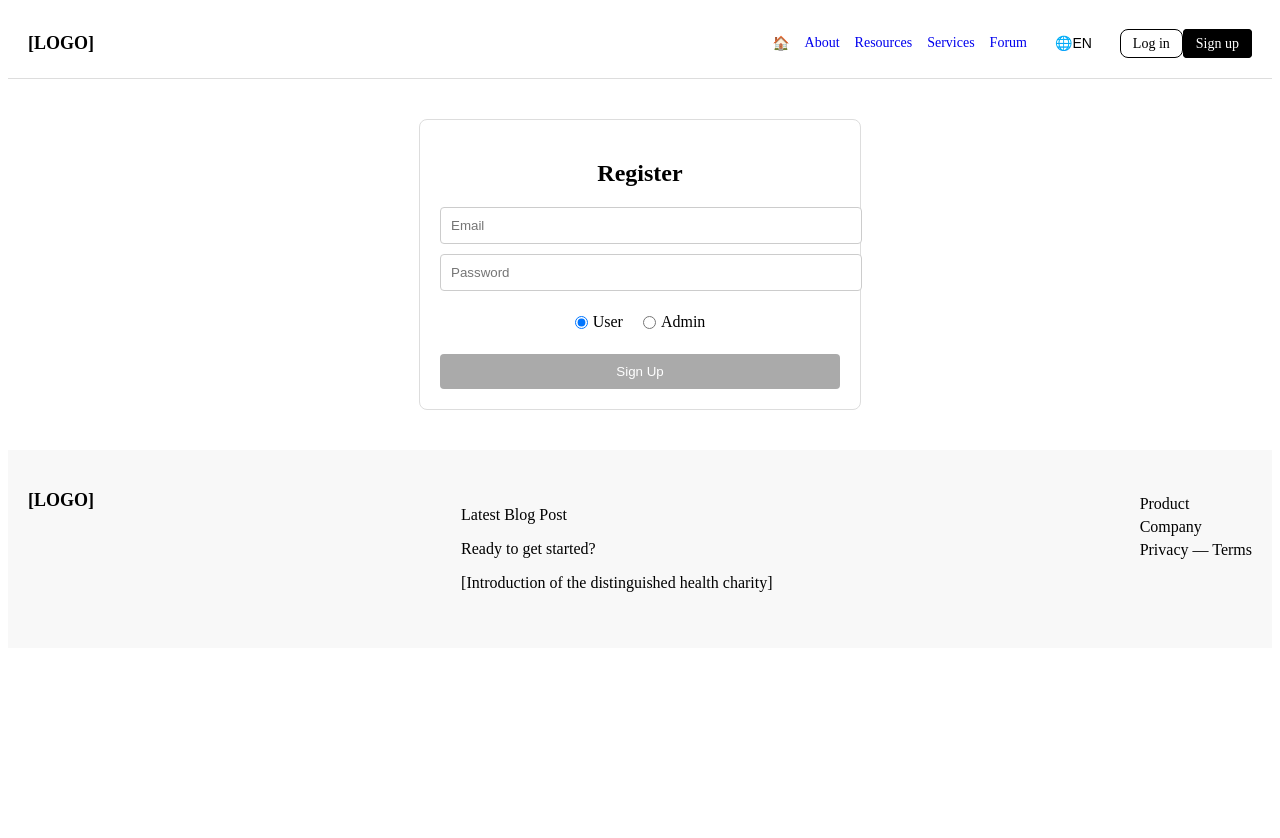
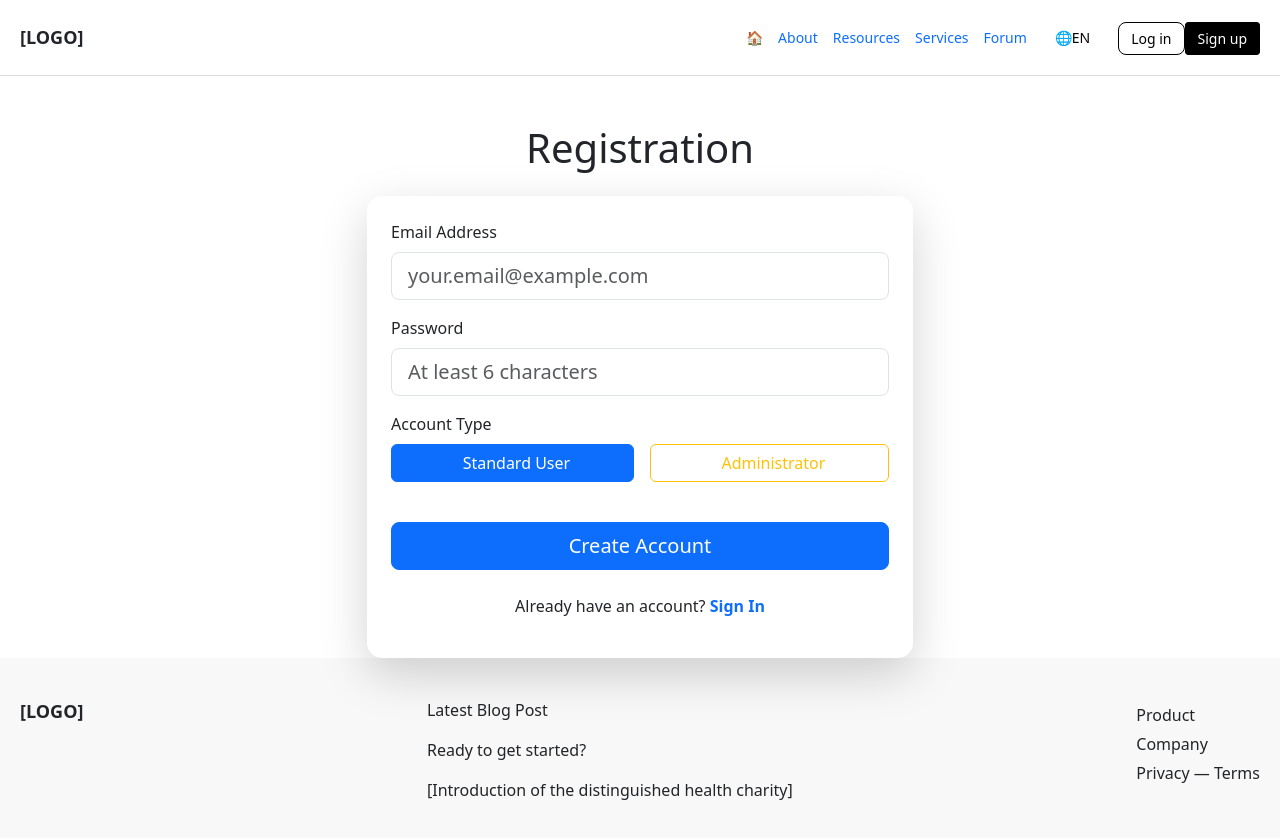
Before and after one commit to hcai0023/FIT5032_2025_HuayangCai_35524383-Advanced-Web-App, a Vue app: page /register in a window 1280 px wide. Shown: the top 838 px of the page. Before the commit the page ends 800 px from the top, so only its background shows below. Built offline with nearby package versions, Linux system fonts and the light colour scheme; no server answers.

Commit message:
firebase login and register

```diff
--- a/package.json
+++ b/package.json
@@ -13,6 +13,9 @@
     "format": "prettier --write src/"
   },
   "dependencies": {
+    "bootstrap": "^5.3.7",
+    "emailjs-com": "^3.2.0",
+    "firebase": "^12.1.0",
     "pinia": "^3.0.3",
     "vue": "^3.5.17",
     "vue-router": "^4.5.1"
--- a/src/App.vue
+++ b/src/App.vue
@@ -13,9 +13,9 @@
         <!-- 用户状态显示 -->
         <div v-if="authStore.isAuthenticated" class="user-info">
           <router-link to="/dashboard">
-            <span class="username">{{ authStore.currentUser.email }}</span>
+            <span class="username">{{ authStore.currentUser }}</span>
           </router-link>
-          <span v-if="authStore.isAdmin" class="admin-badge">ADMIN</span>
+          <span v-if="authStore.isAdmin()" class="admin-badge">ADMIN</span>
           <button @click="logout" class="logout-btn">{{ langText.logout }}</button>
         </div>
         <div v-if="!authStore.isAuthenticated">
@@ -106,6 +106,11 @@ export default {
     // 登出功能
     const logout = () => {
       authStore.logout();
+      router.push({ name: 'home' });
+      console.log("Firebase Logout Successful!");
+      const auth = getAuth()
+      signOut(auth)
+      console.log(auth.currentUser)
     };
 
     return { state, toggleLanguage, langText, authStore, logout };
--- /dev/null
+++ b/src/firebase/init.js
@@ -0,0 +1,19 @@
+// Import the functions you need from the SDKs you need
+import { initializeApp } from "firebase/app";
+
+// TODO: Add SDKs for Firebase products that you want to use
+// https://firebase.google.com/docs/web/setup#available-libraries
+
+// Your web app's Firebase configuration
+const firebaseConfig = {
+  apiKey: "AIzaSyDfm1KB-CeqVKo00rr6ckTiJIF_vaT9I60",
+  authDomain: "week7-huayang-cai.firebaseapp.com",
+  projectId: "week7-huayang-cai",
+  storageBucket: "week7-huayang-cai.firebasestorage.app",
+  messagingSenderId: "478100470138",
+  appId: "1:478100470138:web:5723a34b9d12267535fec3"
+};
+
+// Initialize Firebase
+const app = initializeApp(firebaseConfig);
+export default app;
--- a/src/main.js
+++ b/src/main.js
@@ -2,6 +2,7 @@ import { createApp } from 'vue';
 import { createPinia } from 'pinia'
 import App from './App.vue';
 import router from './router';
+import 'bootstrap/dist/css/bootstrap.min.css'
 
 const app = createApp(App);
 const pinia = createPinia()
--- a/src/stores/auth.js
+++ b/src/stores/auth.js
@@ -1,44 +1,86 @@
 import { defineStore } from 'pinia';
 import { ref } from 'vue';
+import { getAuth, signOut, onAuthStateChanged } from 'firebase/auth';
+import app from '@/firebase/init';
 
 export const useAuthStore = defineStore('auth', () => {
+  const isAuthenticated = ref(false);
   const currentUser = ref(null);
-  const isAuthenticated = ref(false);
-  const isAdmin = ref(false);
+  const userRole = ref('user');
+  const userId = ref(null);
+
+  // 登录功能
+  const login = (userData) => {
+    isAuthenticated.value = true;
+    currentUser.value = userData.email;
+    userRole.value = userData.role;
+    userId.value = userData.uid;
+
+    // 存储到sessionStorage（仅会话期间有效）
+    sessionStorage.setItem('auth', JSON.stringify({
+      isAuthenticated: true,
+      email: userData.email,
+      role: userData.role,
+      uid: userData.uid
+    }));
+  };
+
+  // 注销功能
+  const logout = async () => {
+    isAuthenticated.value = false;
+    currentUser.value = null;
+    userRole.value = 'user';
+    userId.value = null;
+    sessionStorage.removeItem('auth');
+    const auth = getAuth(app);
+    await signOut(auth);
+  };
 
   // 初始化认证状态
   const initAuth = () => {
-    const storedUser = localStorage.getItem('currentUser');
-    if (storedUser) {
-      const user = JSON.parse(storedUser);
-      currentUser.value = user;
-      isAuthenticated.value = true;
-      isAdmin.value = user.role === 'admin';
-    }
+    const auth = getAuth(app);
+
+    onAuthStateChanged(auth, (user) => {
+      if (user) {
+        // 用户已登录
+        const role = localStorage.getItem(`userRole_${user.uid}`) || 'user';
+
+        isAuthenticated.value = true;
+        currentUser.value = user.email;
+        userRole.value = role;
+        userId.value = user.uid;
+
+        // 存储到 sessionStorage
+        sessionStorage.setItem('auth', JSON.stringify({
+          isAuthenticated: true,
+          email: user.email,
+          role: role,
+          uid: user.uid
+        }));
+      } else {
+        // 用户已登出
+        isAuthenticated.value = false;
+        currentUser.value = null;
+        userRole.value = 'user';
+        userId.value = null;
+        sessionStorage.removeItem('auth');
+      }
+    });
   };
 
-  // 登录功能
-  const login = (user) => {
-    currentUser.value = user;
-    isAuthenticated.value = true;
-    isAdmin.value = user.role === 'admin';
-    localStorage.setItem('currentUser', JSON.stringify(user));
-  };
-
-  // 登出功能
-  const logout = () => {
-    currentUser.value = null;
-    isAuthenticated.value = false;
-    isAdmin.value = false;
-    localStorage.removeItem('currentUser');
+  // 检查用户是否是管理员
+  const isAdmin = () => {
+    return userRole.value === 'admin';
   };
 
   return {
+    isAuthenticated,
     currentUser,
-    isAuthenticated,
-    isAdmin,
+    userRole,
+    userId,
+    login,
+    logout,
     initAuth,
-    login,
-    logout
+    isAdmin
   };
 });
--- a/src/views/Dashboard.vue
+++ b/src/views/Dashboard.vue
@@ -55,6 +55,9 @@
         <router-link to="/forum" class="btn btn-secondary">
           <i class="icon">💬</i> {{ langText.forum }}
         </router-link>
+        <button @click="sendEmail" class="email-btn">
+          <i class="icon">✉️</i> {{ langText.sendEmail }}
+        </button>
       </div>
     </div>
   </div>
@@ -63,6 +66,7 @@
 <script>
 import { inject, computed } from 'vue';
 import { useAuthStore } from '@/stores/auth';
+import emailjs from 'emailjs-com';
 
 export default {
   setup() {
@@ -85,7 +89,8 @@ export default {
             recentForumPost: 'Recent Forum Post',
             healthTips: 'Health Tips for Beginners',
             newBooking: 'New Booking',
-            forum: 'Go to Forum'
+            forum: 'Go to Forum',
+            sendEmail: 'Send Emails'
           }
         : {
             welcome: '欢迎',
@@ -101,7 +106,8 @@ export default {
             recentForumPost: '最近的论坛帖子',
             healthTips: '初学者健康提示',
             newBooking: '新建预约',
-            forum: '前往论坛'
+            forum: '前往论坛',
+            sendEmail: '发送邮件'
           };
     });
 
@@ -110,7 +116,26 @@ export default {
       state,
       authStore
     };
+  },
+  methods: {
+  async sendEmail() {
+    try {
+      await emailjs.send(
+        'service_id',
+        'template_id',
+        {
+          to_email: this.authStore.currentUser.email,
+          message: '您的预约详情',
+          attachment: 'https://example.com/file.pdf'
+        },
+        'user_id'
+      );
+      alert('邮件已发送');
+    } catch (error) {
+      console.error('发送失败:', error);
+    }
   }
+}
 };
 </script>
 
--- a/src/views/Login.vue
+++ b/src/views/Login.vue
@@ -1,108 +1,122 @@
 <template>
-  <div class="auth-page">
-    <h2>{{ langText.title }}</h2>
-    <form @submit.prevent="handleLogin">
-      <input v-model="email" :placeholder="langText.email" type="email" required />
-      <input v-model="password" :placeholder="langText.password" type="password" required />
-      <button type="submit" class="cta-btn">{{ langText.loginBtn }}</button>
-    </form>
-    <p v-if="error" class="error">{{ error }}</p>
+  <div class="container mt-5">
+    <div class="row">
+      <div class="col-md-6 offset-md-3">
+        <h1 class="text-center mb-4">Sign In</h1>
+
+        <div class="card shadow-lg">
+          <div class="card-body p-4">
+            <div class="mb-4">
+              <label class="form-label">Email Address</label>
+              <input
+                type="email"
+                class="form-control form-control-lg"
+                v-model="email"
+                placeholder="your.email@example.com"
+              >
+            </div>
+
+            <div class="mb-4">
+              <label class="form-label">Password</label>
+              <input
+                type="password"
+                class="form-control form-control-lg"
+                v-model="password"
+                placeholder="Enter your password"
+              >
+            </div>
+
+            <div v-if="errorMessage" class="alert alert-danger">
+              <i class="bi bi-exclamation-triangle me-2"></i>{{ errorMessage }}
+            </div>
+
+            <button
+              class="btn btn-primary w-100 btn-lg"
+              @click="signin"
+              :disabled="isProcessing"
+            >
+              <span v-if="isProcessing" class="spinner-border spinner-border-sm me-2"></span>
+              {{ isProcessing ? 'Signing In...' : 'Sign In' }}
+            </button>
+
+            <div class="text-center mt-4">
+              <p>Don't have an account?
+                <router-link to="/FirebaseRegister" class="text-decoration-none fw-bold">
+                  Register Now
+                </router-link>
+              </p>
+            </div>
+          </div>
+        </div>
+      </div>
+    </div>
   </div>
 </template>
 
-<script>
-import { inject, computed } from 'vue';
+<script setup>
+import { ref } from "vue";
+import { useRouter } from "vue-router";
+import { getAuth, signInWithEmailAndPassword } from "firebase/auth";
 import { useAuthStore } from '@/stores/auth';
-import { useRouter } from 'vue-router';
 
-export default {
-  setup() {
-    const state = inject('language');
-    const authStore = useAuthStore();
-    const router = useRouter();
+const email = ref("");
+const password = ref("");
+const isProcessing = ref(false);
+const errorMessage = ref("");
+const router = useRouter();
+const authStore = useAuthStore();
+const auth = getAuth()
 
-    const langText = computed(() => {
-      return state.language === '中文'
-        ? {
-            title: '登录',
-            email: '电子邮件',
-            password: '密码',
-            loginBtn: '登录',
-            invalid: '账号或密码错误，请重试。',
-          }
-        : {
-            title: 'Login',
-            email: 'Email',
-            password: 'Password',
-            loginBtn: 'Login',
-            invalid: 'Invalid credentials. Please try again.',
-          };
+const signin = async () => {
+  isProcessing.value = true;
+  errorMessage.value = "";
+
+  try {
+    // 用户认证
+    const userCredential = await signInWithEmailAndPassword(
+      auth,
+      email.value,
+      password.value
+    );
+
+    console.log("Firebase Login Successful!");
+    router.push("/");
+    console.log(auth.currentUser);
+
+    // 从localStorage获取角色
+    const role = localStorage.getItem(`userRole_${userCredential.user.uid}`) || 'user';
+
+    // 更新应用状态
+    authStore.login({
+      email: userCredential.user.email,
+      role: role,
+      uid: userCredential.user.uid
     });
 
-    return {
-      langText,
-      state,
-      authStore,
-      router
-    };
-  },
-  data() {
-    return {
-      email: '',
-      password: '',
-      error: '',
-    };
-  },
-  methods: {
-    handleLogin() {
-      let users = JSON.parse(localStorage.getItem('users')) || [];
-      const user = users.find(u => u.email === this.email && u.password === this.password);
+  } catch (error) {
+    console.error("Sign in error:", error);
+    errorMessage.value = getErrorMessage(error.code);
+  } finally {
+    isProcessing.value = false;
+  }
+};
 
-      if (user) {
-        // 使用认证存储登录
-        this.authStore.login(user);
+const getErrorMessage = (errorCode) => {
+  const errorMap = {
+    "auth/invalid-email": "Please enter a valid email address",
+    "auth/user-disabled": "This account has been disabled",
+    "auth/user-not-found": "Account not found",
+    "auth/wrong-password": "Incorrect password"
+  };
 
-        // 重定向到仪表盘
-        this.router.push('/dashboard');
-      } else {
-        this.error = this.state.language === '中文'
-          ? '账号或密码错误，请重试。'
-          : 'Invalid credentials. Please try again.';
-      }
-    },
-  },
+  return errorMap[errorCode] || "An error occurred. Please try again.";
 };
 </script>
 
 <style scoped>
-.auth-page {
-  max-width: 400px;
-  margin: 40px auto;
-  padding: 20px;
-  border: 1px solid #ddd;
-  border-radius: 8px;
-  text-align: center;
-}
-input {
-  display: block;
-  width: 100%;
-  margin: 10px 0;
-  padding: 10px;
-  border-radius: 4px;
-  border: 1px solid #ccc;
-}
-.cta-btn {
-  background-color: #000;
-  color: white;
+.card {
+  border-radius: 15px;
   border: none;
-  padding: 10px 20px;
-  border-radius: 4px;
-  cursor: pointer;
-  width: 100%;
-  margin-top: 15px;
-}
-.error {
-  color: red;
-  margin-top: 10px;
+  background: linear-gradient(135deg, #f8f9fa, #e9ecef);
 }
 </style>
--- a/src/views/Register.vue
+++ b/src/views/Register.vue
@@ -1,174 +1,174 @@
 <template>
-  <div class="auth-page">
-    <h2>{{ langText.title }}</h2>
-    <form @submit.prevent="handleRegister">
-      <input v-model="email" :placeholder="langText.email" type="email" required />
-      <input v-model="password" :placeholder="langText.password" type="password" required />
-      <p v-if="password && !isStrongPassword" class="error">{{ langText.error }}</p>
+  <div class="container mt-5">
+    <div class="row">
+      <div class="col-md-6 offset-md-3">
+        <h1 class="text-center mb-4">Registration</h1>
 
-      <div class="role-selector">
-        <label>
-          <input type="radio" v-model="role" value="user" checked />
-          <span>{{ langText.user }}</span>
-        </label>
-        <label>
-          <input type="radio" v-model="role" value="admin" />
-          <span>{{ langText.admin }}</span>
-        </label>
+        <div class="card shadow-lg">
+          <div class="card-body p-4">
+            <div class="mb-3">
+              <label class="form-label">Email Address</label>
+              <input
+                type="email"
+                class="form-control form-control-lg"
+                v-model="email"
+                placeholder="your.email@example.com"
+              >
+            </div>
+
+            <div class="mb-3">
+              <label class="form-label">Password</label>
+              <input
+                type="password"
+                class="form-control form-control-lg"
+                v-model="password"
+                placeholder="At least 6 characters"
+              >
+            </div>
+
+            <div class="mb-4">
+              <label class="form-label">Account Type</label>
+              <div class="d-flex gap-3">
+                <button
+                  class="btn btn-outline-primary flex-grow-1"
+                  :class="{ 'active': role === 'user' }"
+                  @click="role = 'user'"
+                >
+                  <i class="bi bi-person me-2"></i>Standard User
+                </button>
+                <button
+                  class="btn btn-outline-warning flex-grow-1"
+                  :class="{ 'active': role === 'admin' }"
+                  @click="role = 'admin'"
+                >
+                  <i class="bi bi-shield-lock me-2"></i>Administrator
+                </button>
+              </div>
+            </div>
+
+            <div class="mb-3" v-if="role === 'admin'">
+              <label class="form-label">Admin Key</label>
+              <input
+                type="password"
+                class="form-control"
+                v-model="adminKey"
+                placeholder="Enter admin key"
+              >
+            </div>
+
+            <div v-if="errorMessage" class="alert alert-danger">
+              <i class="bi bi-exclamation-triangle me-2"></i>{{ errorMessage }}
+            </div>
+
+            <button
+              class="btn btn-primary w-100 btn-lg mt-3"
+              @click="register"
+              :disabled="isProcessing"
+            >
+              <span v-if="isProcessing" class="spinner-border spinner-border-sm me-2"></span>
+              {{ isProcessing ? 'Creating Account...' : 'Create Account' }}
+            </button>
+
+            <div class="text-center mt-4">
+              <p>Already have an account?
+                <router-link to="/FirebaseSignin" class="text-decoration-none fw-bold">
+                  Sign In
+                </router-link>
+              </p>
+            </div>
+          </div>
+        </div>
       </div>
-
-      <button type="submit" class="cta-btn" :disabled="!isStrongPassword">{{ langText.signupbtn }}</button>
-    </form>
-    <p v-if="message" class="success">{{ message }}</p>
+    </div>
   </div>
 </template>
 
-<script>
-import { inject, computed } from 'vue';
+<script setup>
+import { ref } from "vue";
+import { useRouter } from "vue-router";
+import { getAuth, createUserWithEmailAndPassword } from "firebase/auth";
 import { useAuthStore } from '@/stores/auth';
-import { useRouter } from 'vue-router';
 
-export default {
-  setup() {
-    const state = inject('language');
-    const authStore = useAuthStore();
-    const router = useRouter();
+const email = ref("");
+const password = ref("");
+const role = ref("user");
+const adminKey = ref("");
+const isProcessing = ref(false);
+const errorMessage = ref("");
+const router = useRouter();
+const authStore = useAuthStore();
+const auth = getAuth()
 
-    const langText = computed(() => {
-      return state.language === '中文'
-      ? {
-          title: '注册',
-          email: '电子邮件',
-          password: '密码',
-          error: '密码必须至少有 8 个字符，包括数字、大写字母和特殊字符。',
-          role: '请选择身份',
-          user: '用户',
-          admin: '管理员',
-          signupbtn: '注册',
-        }
-      : {
-          title: 'Register',
-          email: 'Email',
-          password: 'Password',
-          error: 'Password must be at least 8 characters and include a number, uppercase letter, and special character.',
-          role: 'Select Role',
-          user: 'User',
-          admin: 'Admin',
-          signupbtn: 'Sign Up',
-       }
+const register = async () => {
+  isProcessing.value = true;
+  errorMessage.value = "";
+
+  try {
+    // 验证管理员密钥
+    if (role.value === "admin" && adminKey.value !== "admin123") {
+      throw new Error("Invalid admin key");
+    }
+
+    // 创建用户
+    const userCredential = await createUserWithEmailAndPassword(
+      auth,
+      email.value,
+      password.value
+    );
+
+    console.log("Firebase Register Successful!");
+    router.push("/");
+    console.log(auth.currentUser);
+
+    // 在localStorage中存储用户角色
+    localStorage.setItem(`userRole_${userCredential.user.uid}`, role.value);
+
+    // 更新应用状态
+    authStore.login({
+      email: email.value,
+      role: role.value,
+      uid: userCredential.user.uid
     });
 
-    return {
-      langText,
-      state,
-      authStore,
-      router
-    };
-  },
-  data() {
-    return {
-      email: '',
-      password: '',
-      role: 'user',
-      message: '',
-    };
-  },
-  computed: {
-    isStrongPassword() {
-      const strongRegex = /^(?=.*[a-z])(?=.*[A-Z])(?=.*\d)(?=.*[!@#$%^&*]).{8,}$/;
-      return strongRegex.test(this.password);
-    },
-  },
-  methods: {
-    handleRegister() {
-      let users = JSON.parse(localStorage.getItem('users')) || [];
-      const exists = users.find(u => u.email === this.email);
+  } catch (error) {
+    console.error("Registration error:", error);
+    errorMessage.value = getErrorMessage(error.code || error.message);
+  } finally {
+    isProcessing.value = false;
+  }
+};
 
-      if (exists) {
-        this.message = this.state.language === '中文'
-          ? '电子邮件已注册。'
-          : 'Email already registered.';
-        return;
-      }
+const getErrorMessage = (errorCode) => {
+  const errorMap = {
+    "auth/email-already-in-use": "This email is already registered",
+    "auth/invalid-email": "Please enter a valid email address",
+    "auth/weak-password": "Password must be at least 6 characters",
+    "Invalid admin key": "Invalid administrator key"
+  };
 
-      const newUser = {
-        email: this.email,
-        password: this.password,
-        role: this.role,
-      };
-
-      users.push(newUser);
-      localStorage.setItem('users', JSON.stringify(users));
-
-      // 自动登录新注册用户
-      this.authStore.login(newUser);
-
-      this.message = this.state.language === '中文'
-        ? '注册成功！正在跳转到仪表板...'
-        : 'Registration successful! Redirecting to dashboard...';
-
-      // 重定向到仪表盘
-      setTimeout(() => {
-        this.router.push('/dashboard');
-      }, 1500);
-
-      this.email = this.password = '';
-    },
-  },
+  return errorMap[errorCode] || "An error occurred. Please try again.";
 };
 </script>
 
 <style scoped>
-.auth-page {
-  max-width: 400px;
-  margin: 40px auto;
-  padding: 20px;
-  border: 1px solid #ddd;
-  border-radius: 8px;
-  text-align: center;
+.card {
+  border-radius: 15px;
+  border: none;
 }
-input, select {
-  display: block;
-  width: 100%;
-  margin: 10px 0;
-  padding: 10px;
-  border-radius: 4px;
-  border: 1px solid #ccc;
+
+.btn.active {
+  background-color: #0d6efd;
+  color: white;
+  border-color: #0d6efd;
 }
-.role-selector {
-  display: flex;
-  justify-content: center;
-  gap: 20px;
-  margin: 15px 0;
+
+.btn-outline-primary.active {
+  background-color: #0d6efd;
+  color: white;
 }
-.role-selector label {
-  display: flex;
-  align-items: center;
-  gap: 5px;
-  cursor: pointer;
-}
-.cta-btn {
-  background-color: #000;
-  color: white;
-  border: none;
-  padding: 10px 20px;
-  border-radius: 4px;
-  cursor: pointer;
-  width: 100%;
-}
-.cta-btn:disabled {
-  background-color: #aaa;
-  cursor: not-allowed;
-}
-.error {
-  color: red;
-  font-size: 14px;
-  text-align: left;
-  margin-top: -5px;
-  margin-bottom: 10px;
-}
-.success {
-  color: green;
-  margin-top: 10px;
+
+.btn-outline-warning.active {
+  background-color: #ffc107;
+  color: black;
 }
 </style>
```
Also changed, not shown: 1 other file (tests, documents, lock files or other folders).
